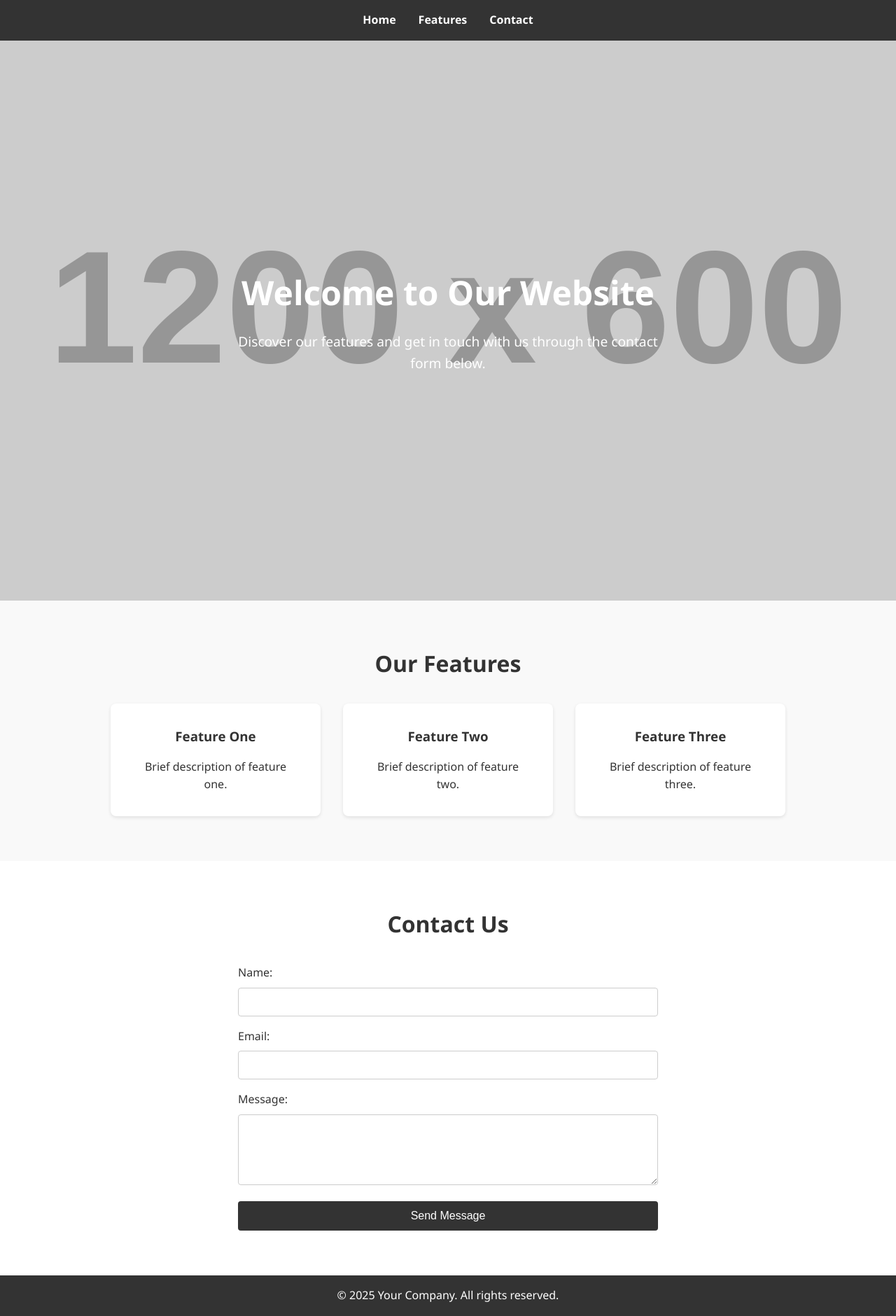
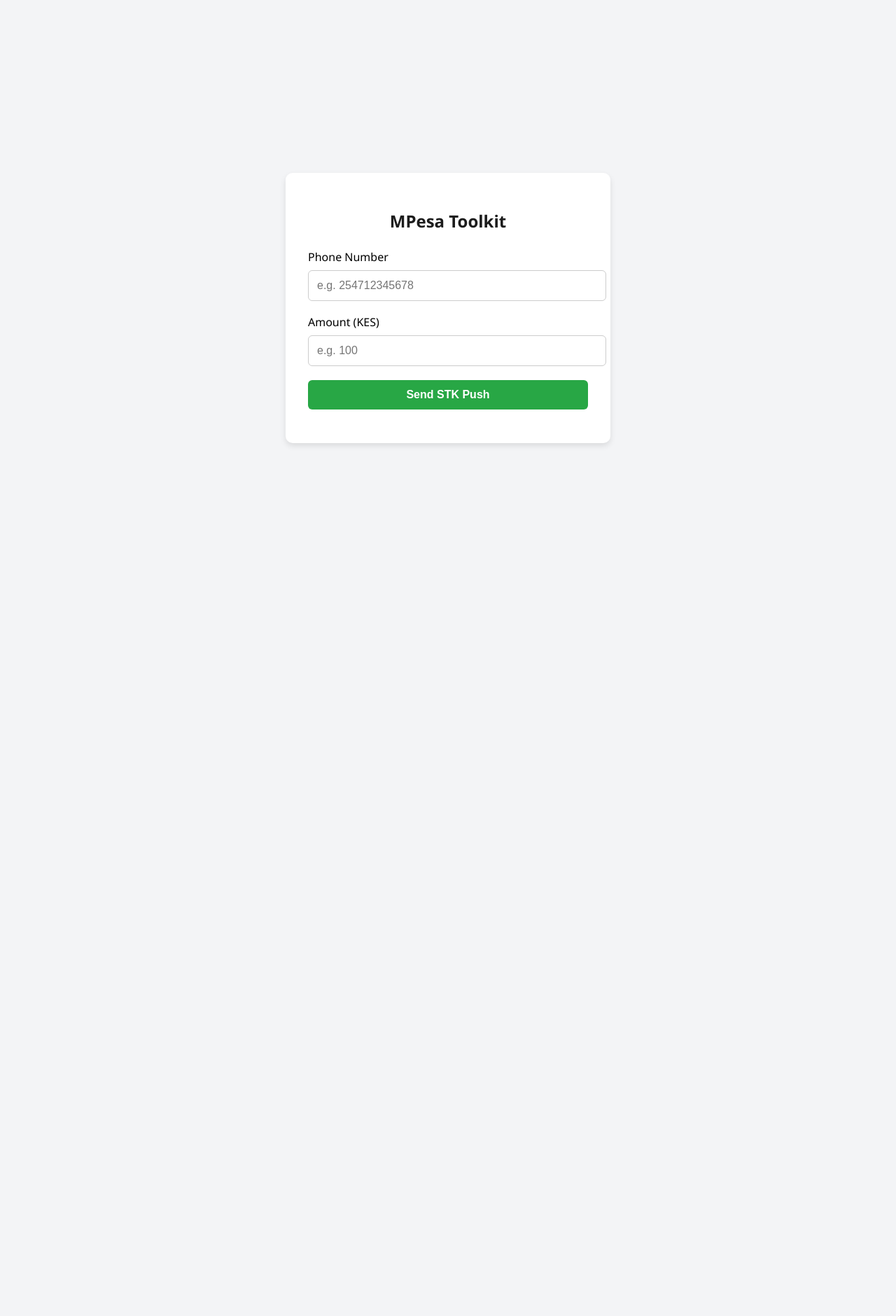
Before and after one commit to blacksnowmartin/mpesa-mvp-mockup, a plain HTML site: page index.html in a window 1280 px wide. Shown: the whole page at 70% size. After the commit the page ends 880 px from the top, so only its background shows below. Drawn offline with Linux system fonts and the light colour scheme; placeholder pictures from the web are drawn by us.

Commit message:
added a new version

```diff
--- a/index.html
+++ b/index.html
@@ -3,271 +3,118 @@
 <head>
   <meta charset="UTF-8" />
   <meta name="viewport" content="width=device-width, initial-scale=1.0"/>
-  <title>Single Page Website</title>
+  <title>MPesa Toolkit Simulation</title>
   <style>
-    /* Reset and base styles */
-    * {
-      margin: 0;
-      padding: 0;
-      box-sizing: border-box;
+    body {
+      font-family: 'Segoe UI', sans-serif;
+      background-color: #f3f4f6;
+      padding: 2rem;
+      display: flex;
+      justify-content: center;
+      align-items: center;
+      min-height: 100vh;
     }
 
-    body {
-      font-family: 'Segoe UI', Tahoma, Geneva, Verdana, sans-serif;
-      line-height: 1.6;
-      color: #333;
+    .container {
+      background-color: white;
+      padding: 2rem;
+      border-radius: 10px;
+      width: 100%;
+      max-width: 400px;
+      box-shadow: 0 4px 8px rgba(0,0,0,0.1);
     }
 
-    a {
-      text-decoration: none;
-      color: inherit;
+    h2 {
+      text-align: center;
+      color: #1c1c1c;
+      margin-bottom: 1.5rem;
     }
 
-    /* Navigation */
-    nav {
-      background-color: #333;
-      color: #fff;
-      padding: 1rem;
-      position: sticky;
-      top: 0;
-      z-index: 1000;
+    label {
+      display: block;
+      margin-bottom: 0.5rem;
+      font-weight: 500;
     }
 
-    nav ul {
-      display: flex;
-      justify-content: center;
-      list-style: none;
+    input {
+      width: 100%;
+      padding: 0.75rem;
+      margin-bottom: 1.2rem;
+      border: 1px solid #ccc;
+      border-radius: 6px;
+      font-size: 1rem;
     }
 
-    nav ul li {
-      margin: 0 1rem;
+    button {
+      width: 100%;
+      padding: 0.75rem;
+      background-color: #28a745;
+      color: white;
+      border: none;
+      font-size: 1rem;
+      font-weight: bold;
+      border-radius: 6px;
+      cursor: pointer;
+      transition: background 0.3s ease;
     }
 
-    nav ul li a {
-      color: #fff;
-      font-weight: bold;
-      transition: color 0.3s ease;
+    button:hover {
+      background-color: #218838;
     }
 
-    nav ul li a:hover {
-      color: #f4f4f4;
-    }
-
-    /* Hero Section */
-    #hero {
-      background: url('https://via.placeholder.com/1200x600') no-repeat center center/cover;
-      height: 100vh;
-      display: flex;
-      flex-direction: column;
-      justify-content: center;
-      align-items: center;
-      color: #fff;
+    .message {
+      margin-top: 1rem;
       text-align: center;
-      padding: 0 2rem;
-    }
-
-    #hero h1 {
-      font-size: 3rem;
-      margin-bottom: 1rem;
-    }
-
-    #hero p {
-      font-size: 1.2rem;
-      max-width: 600px;
-    }
-
-    /* Features Section */
-    #features {
-      padding: 4rem 2rem;
-      background-color: #f9f9f9;
-      text-align: center;
-    }
-
-    #features h2 {
-      margin-bottom: 2rem;
-      font-size: 2rem;
-    }
-
-    .feature-list {
-      display: flex;
-      flex-wrap: wrap;
-      justify-content: center;
-      gap: 2rem;
-    }
-
-    .feature-item {
-      background-color: #fff;
-      padding: 2rem;
-      border-radius: 8px;
-      box-shadow: 0 2px 5px rgba(0,0,0,0.1);
-      width: 300px;
-    }
-
-    .feature-item h3 {
-      margin-bottom: 1rem;
-      color: #333;
-    }
-
-    /* Contact Section */
-    #contact {
-      padding: 4rem 2rem;
-      background-color: #fff;
-    }
-
-    #contact h2 {
-      text-align: center;
-      margin-bottom: 2rem;
-      font-size: 2rem;
-    }
-
-    form {
-      max-width: 600px;
-      margin: 0 auto;
-    }
-
-    form .form-group {
-      margin-bottom: 1rem;
-    }
-
-    form label {
-      display: block;
-      margin-bottom: 0.5rem;
-    }
-
-    form input,
-    form textarea {
-      width: 100%;
-      padding: 0.75rem;
-      border: 1px solid #ccc;
-      border-radius: 4px;
-    }
-
-    form button {
-      display: block;
-      width: 100%;
-      padding: 0.75rem;
-      background-color: #333;
-      color: #fff;
-      border: none;
-      border-radius: 4px;
-      font-size: 1rem;
-      cursor: pointer;
-      transition: background-color 0.3s ease;
-    }
-
-    form button:hover {
-      background-color: #555;
-    }
-
-    /* Footer */
-    footer {
-      background-color: #333;
-      color: #fff;
-      text-align: center;
-      padding: 1rem;
-    }
-
-    /* Responsive */
-    @media (max-width: 768px) {
-      .feature-list {
-        flex-direction: column;
-        align-items: center;
-      }
+      font-weight: bold;
     }
   </style>
 </head>
 <body>
+  <div class="container">
+    <h2>MPesa Toolkit</h2>
+    <form id="mpesaForm">
+      <label for="phone">Phone Number</label>
+      <input type="tel" id="phone" name="phone" placeholder="e.g. 254712345678" required />
 
-  <!-- Navigation -->
-  <nav>
-    <ul>
-      <li><a href="#hero">Home</a></li>
-      <li><a href="#features">Features</a></li>
-      <li><a href="#contact">Contact</a></li>
-    </ul>
-  </nav>
+      <label for="amount">Amount (KES)</label>
+      <input type="number" id="amount" name="amount" placeholder="e.g. 100" required />
 
-  <!-- Hero Section -->
-  <section id="hero">
-    <h1>Welcome to Our Website</h1>
-    <p>Discover our features and get in touch with us through the contact form below.</p>
-  </section>
+      <button type="submit">Send STK Push</button>
+    </form>
+    <div class="message" id="message"></div>
+  </div>
 
-  <!-- Features Section -->
-  <section id="features">
-    <h2>Our Features</h2>
-    <div class="feature-list">
-      <div class="feature-item">
-        <h3>Feature One</h3>
-        <p>Brief description of feature one.</p>
-      </div>
-      <div class="feature-item">
-        <h3>Feature Two</h3>
-        <p>Brief description of feature two.</p>
-      </div>
-      <div class="feature-item">
-        <h3>Feature Three</h3>
-        <p>Brief description of feature three.</p>
-      </div>
-    </div>
-  </section>
+  <script>
+    document.getElementById('mpesaForm').addEventListener('submit', function(e) {
+      e.preventDefault();
 
-  <!-- Contact Section -->
-  <section id="contact">
-    <h2>Contact Us</h2>
-    <form id="contactForm">
-      <div class="form-group">
-        <label for="name">Name:</label>
-        <input type="text" id="name" name="name" required />
-      </div>
-      <div class="form-group">
-        <label for="email">Email:</label>
-        <input type="email" id="email" name="email" required />
-      </div>
-      <div class="form-group">
-        <label for="message">Message:</label>
-        <textarea id="message" name="message" rows="5" required></textarea>
-      </div>
-      <button type="submit">Send Message</button>
-    </form>
-  </section>
+      const phone = document.getElementById('phone').value.trim();
+      const amount = document.getElementById('amount').value.trim();
+      const messageEl = document.getElementById('message');
 
-  <!-- Footer -->
-  <footer>
-    <p>&copy; 2025 Your Company. All rights reserved.</p>
-  </footer>
-
-  <!-- JavaScript -->
-  <script>
-    // Smooth scrolling for navigation links
-    document.querySelectorAll('nav ul li a').forEach(anchor => {
-      anchor.addEventListener('click', function(e) {
-        e.preventDefault();
-        const target = document.querySelector(this.getAttribute('href'));
-        if (target) {
-          target.scrollIntoView({ behavior: 'smooth' });
-        }
-      });
-    });
-
-    // Contact form validation
-    document.getElementById('contactForm').addEventListener('submit', function(e) {
-      e.preventDefault();
-      // Basic validation
-      const name = document.getElementById('name').value.trim();
-      const email = document.getElementById('email').value.trim();
-      const message = document.getElementById('message').value.trim();
-
-      if (name === '' || email === '' || message === '') {
-        alert('Please fill in all fields.');
+      // Simple validation
+      if (!phone.match(/^2547\d{8}$/)) {
+        messageEl.textContent = "Invalid phone number. Must start with 2547...";
+        messageEl.style.color = "red";
         return;
       }
 
-      // Simulate form submission
-      alert('Thank you for your message!');
-      this.reset();
+      if (parseFloat(amount) <= 0) {
+        messageEl.textContent = "Amount must be greater than 0.";
+        messageEl.style.color = "red";
+        return;
+      }
+
+      // Simulate STK push
+      messageEl.textContent = "Sending STK push...";
+      messageEl.style.color = "#333";
+
+      setTimeout(() => {
+        messageEl.textContent = `STK push sent to ${phone} for KES ${amount}.`;
+        messageEl.style.color = "green";
+        document.getElementById('mpesaForm').reset();
+      }, 2000);
     });
   </script>
-
 </body>
 </html>
```
